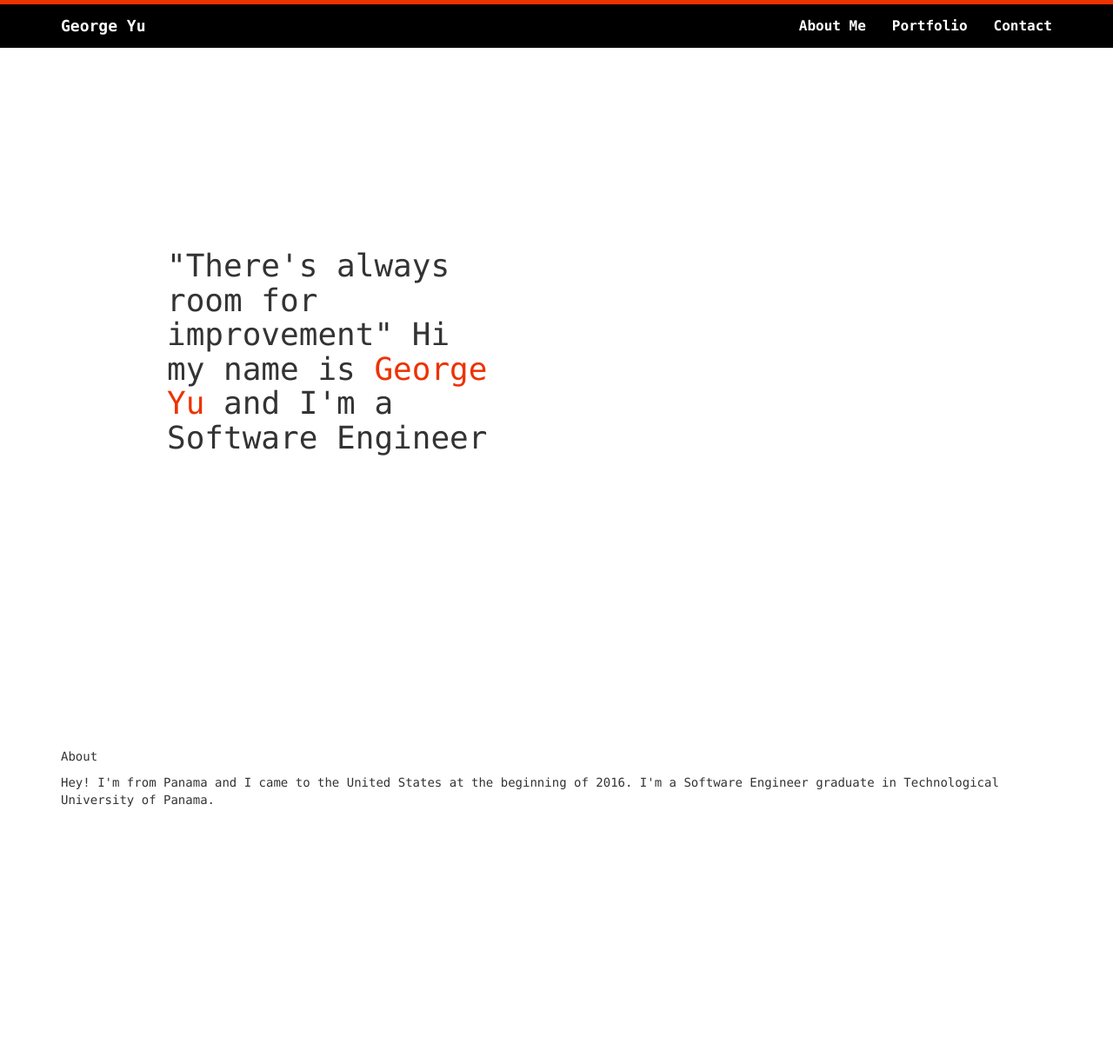
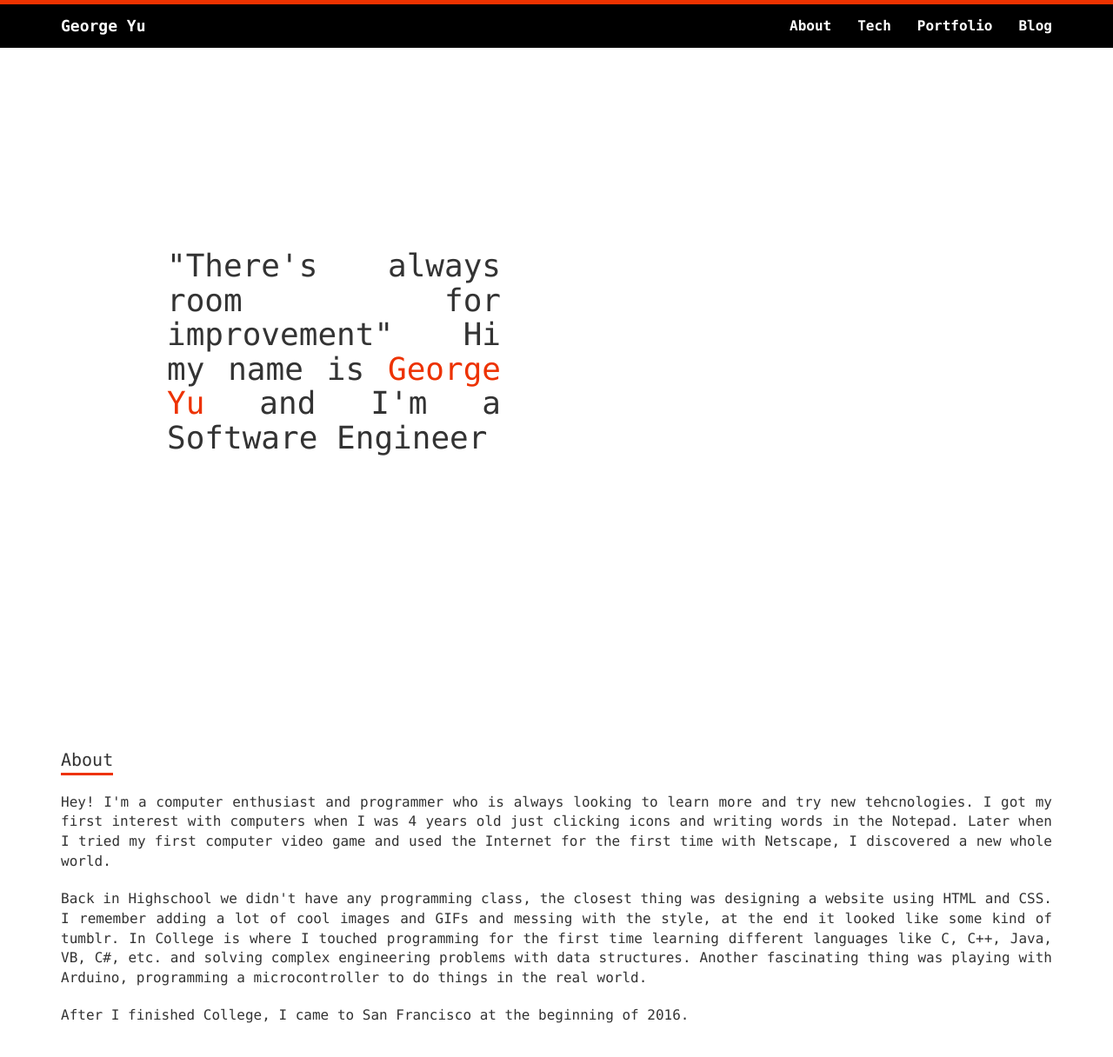
Before and after one commit to iSkylake/Website-2.0, a plain HTML site: page index.html in a window 1280 px wide. Shown: the whole page at 87% size. Before the commit the page ends 1000 px from the top, so only its background shows below. Drawn offline with Linux system fonts and the light colour scheme.

Commit message:
Add about content

```diff
--- a/index.html
+++ b/index.html
@@ -24,9 +24,10 @@
 
     <div class="collapse navbar-collapse" id="bs-example-navbar-collapse-1">
       <ul class="nav navbar-nav navbar-right">
-        <li><a href="#">About Me</a></li>
+        <li><a href="#">About</a></li>
+        <li><a href="#">Tech</a></li>
         <li><a href="#">Portfolio</a></li>
-        <li><a href="#">Contact</a></li>
+        <li><a href="#">Blog</a></li>
       </ul>
     </div>
   </div>
@@ -42,8 +43,14 @@
 
 <div class="container">
   <div class="about">
-    <p>About</p>
-    <p>Hey! I'm from Panama and I came to the United States at the beginning of 2016. I'm a Software Engineer graduate in Technological University of Panama.</p>
+    <div>
+      <p class="title margins">About</p>
+    </div>
+    <div>
+      <p class="margins">Hey! I'm a computer enthusiast and programmer who is always looking to learn more and try new tehcnologies. I got my first interest with computers when I was 4 years old just clicking icons and writing words in the Notepad. Later when I tried my first computer video game and used the Internet for the first time with Netscape, I discovered a new whole world.</p>
+      <p class="margins">Back in Highschool we didn't have any programming class, the closest thing was designing a website using HTML and CSS. I remember adding a lot of cool images and GIFs and messing with the style, at the end it looked like some kind of tumblr. In College is where I touched programming for the first time learning different languages like C, C++, Java, VB, C#, etc. and solving complex engineering problems with data structures. Another fascinating thing was playing with Arduino, programming a microcontroller to do things in the real world.</p>
+      <p>After I finished College, I came to San Francisco at the beginning of 2016.</p>
+    </div>
   </div>
 </div>
 
--- a/style.css
+++ b/style.css
@@ -28,7 +28,7 @@ body{
 	background-image: url("./img/whiteheader.jpg");
 	background-size: cover;
 	position: relative;
-	background-position: center;
+	background-position: left;
 	height: 100vh;
 	padding: 15% 0;
 }
@@ -36,7 +36,7 @@ body{
 .header{
 	position: absolute;
 	top: 50%;
-	text-align: left;
+	text-align: justify;
 	width: 30%;
 	font-size: 60px;
 	transform: translate(0,-50%);
@@ -87,4 +87,16 @@ body{
 
 .about{
 	padding: 60px 0;
+	font-size: 16px;
+	text-align: justify;
 }
+
+.margins{
+	margin-bottom: 20px;
+}
+
+.title{
+	border-bottom: 3px solid #ed3200;
+	display: inline-block;
+	font-size: 20px;
+}
```
